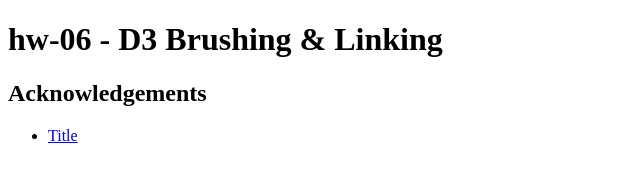
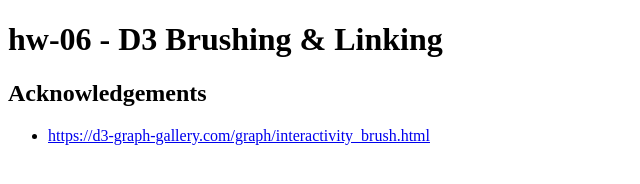
Before and after one commit to DS4200-S23-Class/hw-06-alan-and-maggie-6, a plain HTML site: page index.html in a window 1280 px wide. Shown: the whole page, without its empty margins (0-640 px from the left). Drawn offline with Linux system fonts and the light colour scheme.

Commit message:
Update index.html

```diff
--- a/index.html
+++ b/index.html
@@ -18,7 +18,8 @@
     <!-- A centered header-->
     <h1 class="centered">hw-06 - D3 Brushing & Linking</h1>
 
-     <div id="3 columns" >
+
+    <div id="3 columns">
         <div class="row">
 
             <div id="leftColumn">
@@ -39,13 +40,14 @@
         </div>
 
     </div>
+
     <div>
         <!--
                Acknowledgements :D
            -->
         <h2 class="centered"> Acknowledgements</h2>
         <ul>
-            <li> <a href="link">Title</a> </li>
+            <li> <a href="link">https://d3-graph-gallery.com/graph/interactivity_brush.html</a> </li>
         </ul>
 
     </div>
```
